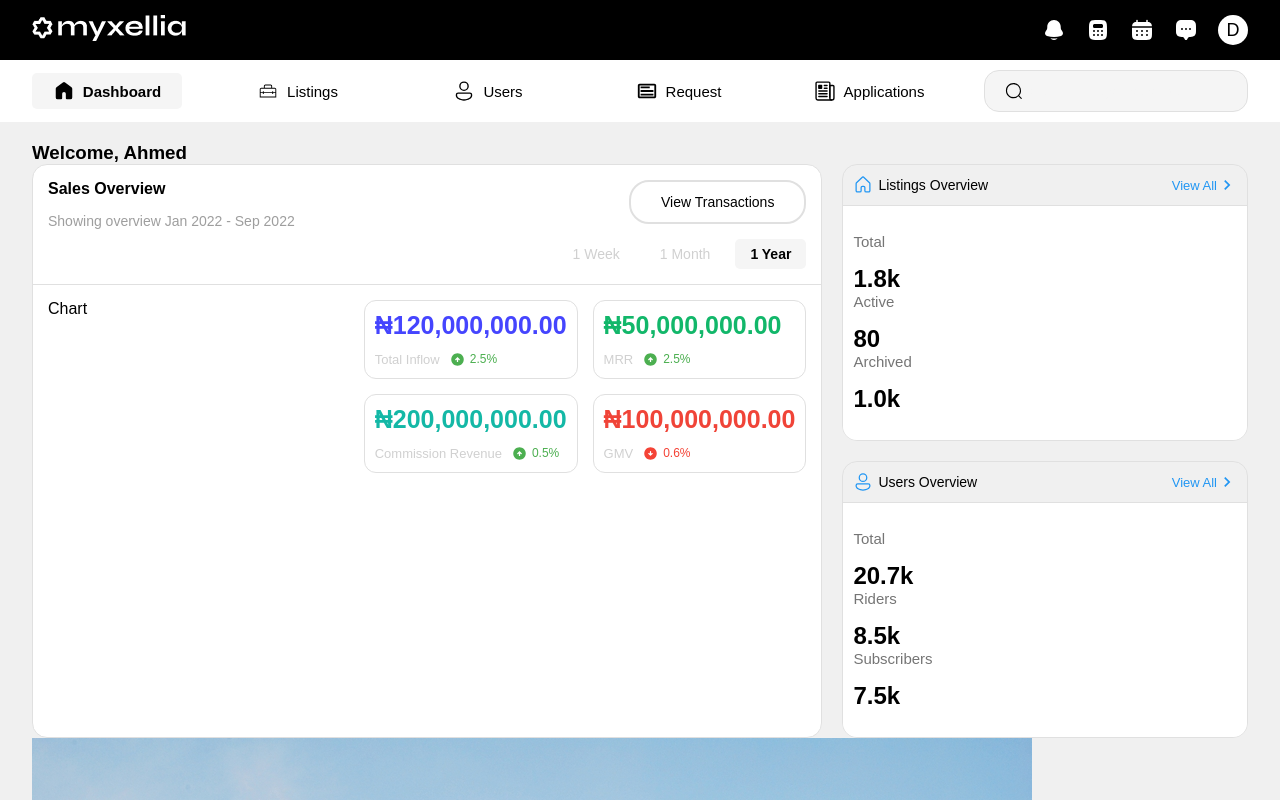
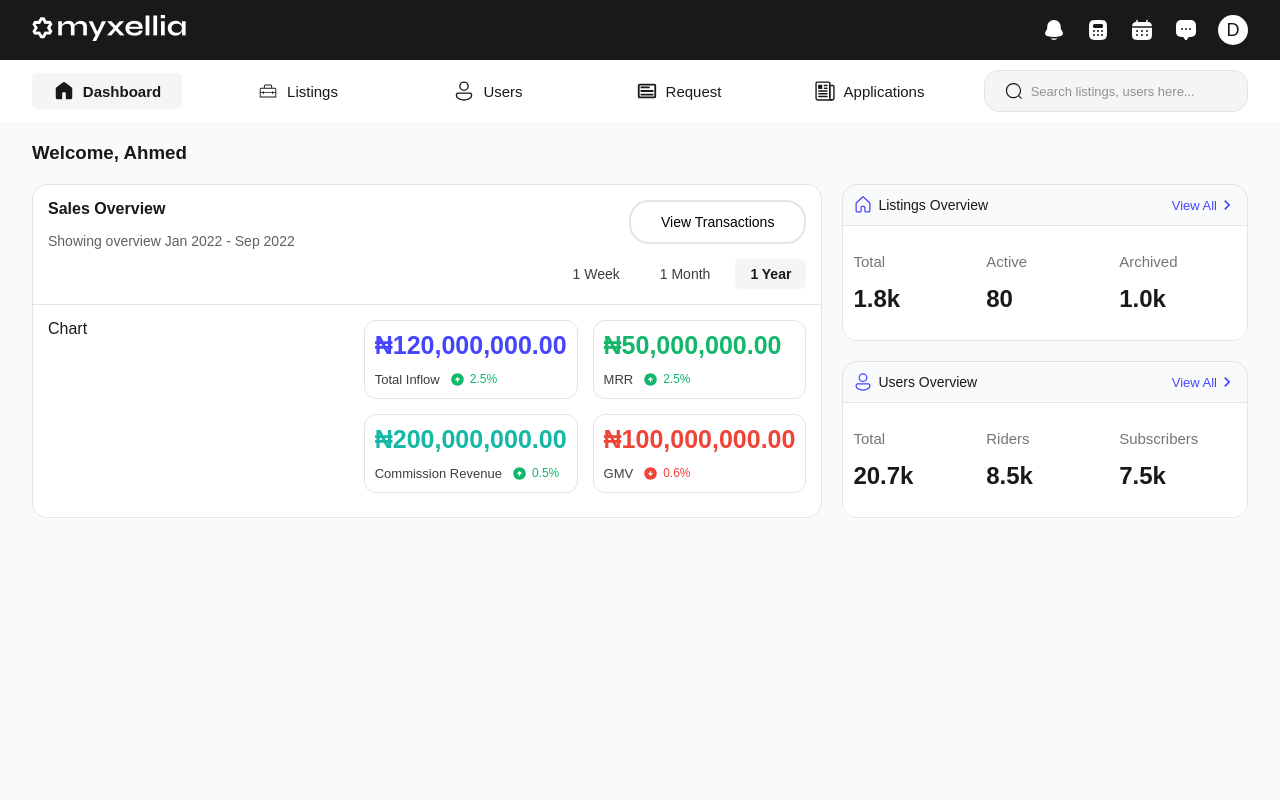
Before and after one commit to Tun95/myxellia_task, a Next.js app: page / in a window 1280 px wide. Shown: the top 800 px of the page. Built offline with nearby package versions, Linux system fonts and the light colour scheme.

Commit message:
FEAT: update styles annoying brat

```diff
--- a/package.json
+++ b/package.json
@@ -15,7 +15,8 @@
     "react-dom": "19.1.0",
     "react-slick": "^0.31.0",
     "recharts": "^3.1.2",
-    "sass": "^1.90.0"
+    "sass": "^1.90.0",
+    "slick-carousel": "^1.8.1"
   },
   "devDependencies": {
     "@eslint/eslintrc": "^3",
--- a/src/app/globals.css
+++ b/src/app/globals.css
@@ -5,20 +5,23 @@
 }
 
 :root {
-  --color-bg: #f0f0f0;
-  --color-stroke: #e0e0e0;
+  --color-bg: #f9fafb;
+  --color-stroke: #e4e4e4;
   --color-white: #ffffff;
-  --color-black: #000000;
+  --color-black: #191919;
 
-  --color-gray: #808080;
+  --color-gray: #f5f5f5;
   --color-light-gray: #f5f5f5;
-  --color-mid-gray: #9e9e9e;
-  --color-deep-gray: #d0d0d0;
+  --color-mid-gray: #606060;
+  --color-semi-gray: #919191;
+  --color-deep-gray: #3d3d3d;
   --color-gray-600: #757575;
 
-  --color-green: #4caf50;
-  --color-red: #f44336;
-  --color-blue: #2196f3;
+  --color-green: #12b76a;
+  --color-red: #f04438;
+  --color-blue: #4545fe;
+  --color-purple: #4545fe;
+  --color-teal: #14b8a6;
   --color-link-hover: #1976d2;
 
   --color-text: #333333;
@@ -70,6 +73,13 @@ a {
   gap: 15px;
   grid-template-columns: repeat(2, 1fr);
 }
+
+.d_grid_3 {
+  display: grid;
+  gap: 15px;
+  grid-template-columns: repeat(3, 1fr);
+}
+
 .j_flex {
   display: flex;
   justify-content: space-around;
@@ -99,6 +109,21 @@ a {
   justify-content: center;
 }
 
+.mt-10 {
+  margin-top: 10px;
+}
+
+.mt-20 {
+  margin-top: 20px;
+}
+.mt-30 {
+  margin-top: 30px;
+}
+
+.mtb-20 {
+  margin: 20px 0;
+}
+
 input,
 button {
   outline: none;
@@ -110,7 +135,7 @@ input {
 }
 
 input::placeholder {
-  color: var(--color-light-gray);
+  color: var(--color-semi-gray);
   font-size: 13px;
 }
 
--- a/src/screens/dashboardscreen/DashboardScreen.tsx
+++ b/src/screens/dashboardscreen/DashboardScreen.tsx
@@ -4,7 +4,6 @@ import Menubar from "@/common/menubar/Menubar";
 import SalesOverview from "@/components/dashboard/salesoverview/SalesOverview";
 import ListingOverview from "@/components/dashboard/listingoverview/ListingOverview";
 import UsersOverview from "@/components/dashboard/useroverview/UsersOverview";
-import SliderBox from "@/common/slider/Silder";
 
 function DashboardScreen() {
   return (
@@ -38,7 +37,7 @@ function DashboardScreen() {
           </div>
           <div className="slider_contents">
             <div className="most_clicked">
-              <SliderBox />
+              {/* <SliderBox /> */}
             </div>
           </div>
         </div>
```
Also changed, not shown: 1 other file (tests, documents, lock files or other folders).
